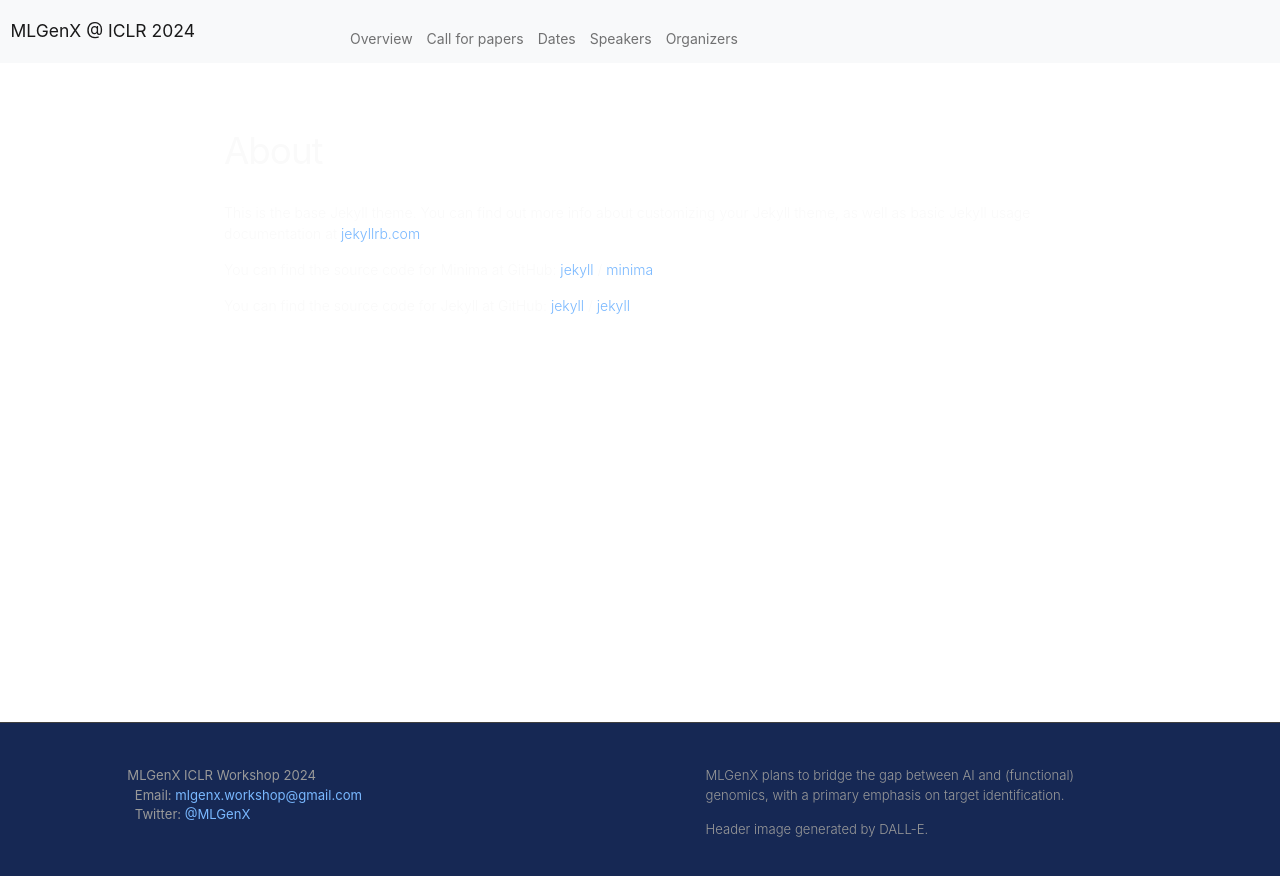
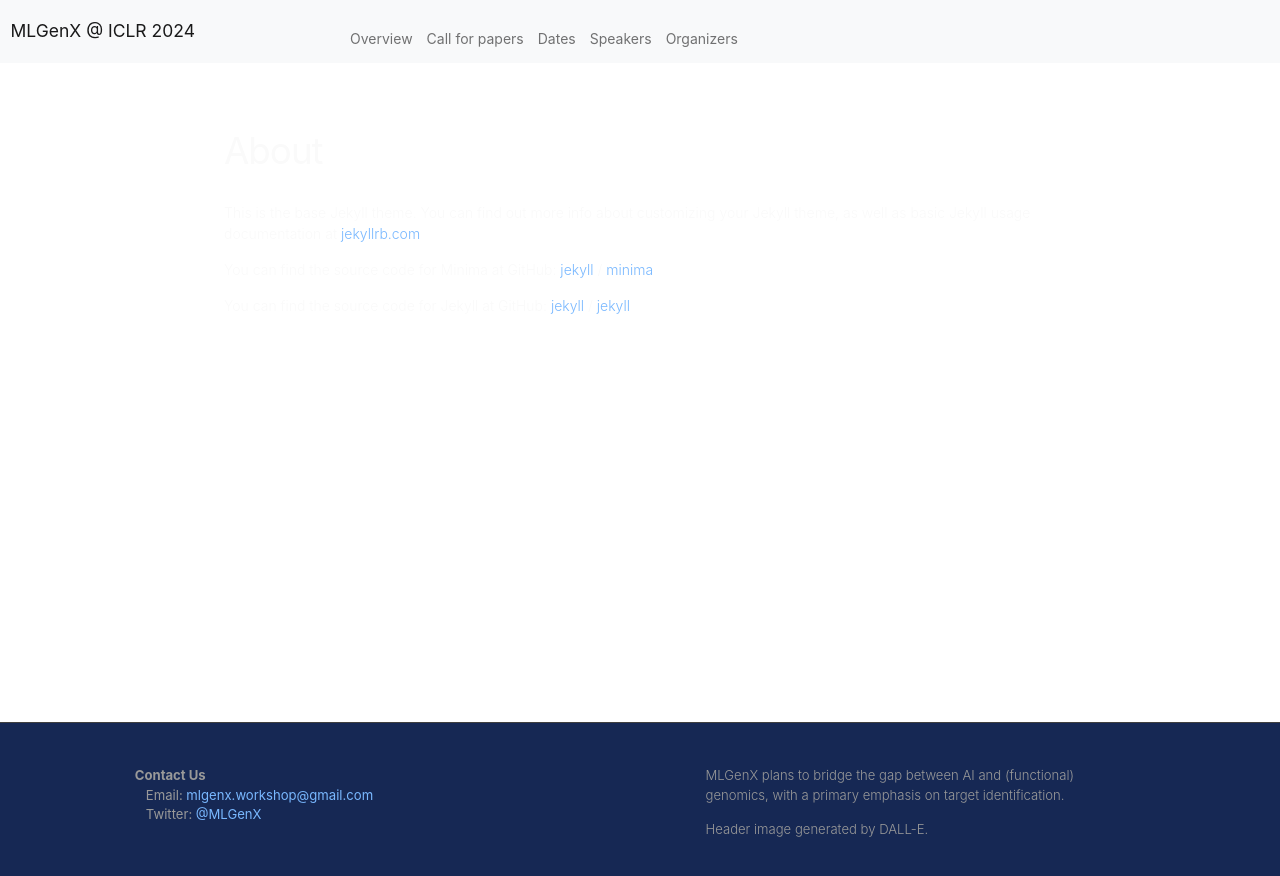
Before and after one commit to mlgenx/mlgenx.github.io, a Jekyll site: the page built from about.md, in a window 1280 px wide. Shown: the top 876 px of the page. Built offline with Jekyll 4.4.1, drawn with Linux system fonts in a browser that asks for light colours; nearby versions of some CDN libraries.

Commit message:
Updates footer.html.

```diff
--- a/_includes/footer.html
+++ b/_includes/footer.html
@@ -7,14 +7,15 @@
       <div class="footer-col">
       {%- if site.author %}
         <ul class="contact-list">
-          {% if site.author.name -%}
+<!--           {% if site.author.name -%}
             <li class="p-name">&nbsp;&nbsp;{{ site.author.name | escape }}</li>
-          {% endif -%}
+          {% endif -%} -->
+          <li>&nbsp;&nbsp;&nbsp;&nbsp;<b>Contact Us</b></li>
           {% if site.author.email -%}
-            <li>&nbsp;&nbsp;&nbsp;&nbsp;Email: <a class="u-email" href="mailto:{{ site.author.email }}">{{ site.author.email }}</a></li>
+            <li>&nbsp;&nbsp;&nbsp;&nbsp;&nbsp;&nbsp;&nbsp;Email: <a class="u-email" href="mailto:{{ site.author.email }}">{{ site.author.email }}</a></li>
           {%- endif %}
           {% if site.author.twitter -%}
-            <li>&nbsp;&nbsp;&nbsp;&nbsp;Twitter: <a class="u-email" href="{{ site.author.twitter}}">@MLGenX</a></li>
+            <li>&nbsp;&nbsp;&nbsp;&nbsp;&nbsp;&nbsp;&nbsp;Twitter: <a class="u-email" href="{{ site.author.twitter}}">@MLGenX</a></li>
           {%- endif %}
         </ul>
       {%- endif %}
```
